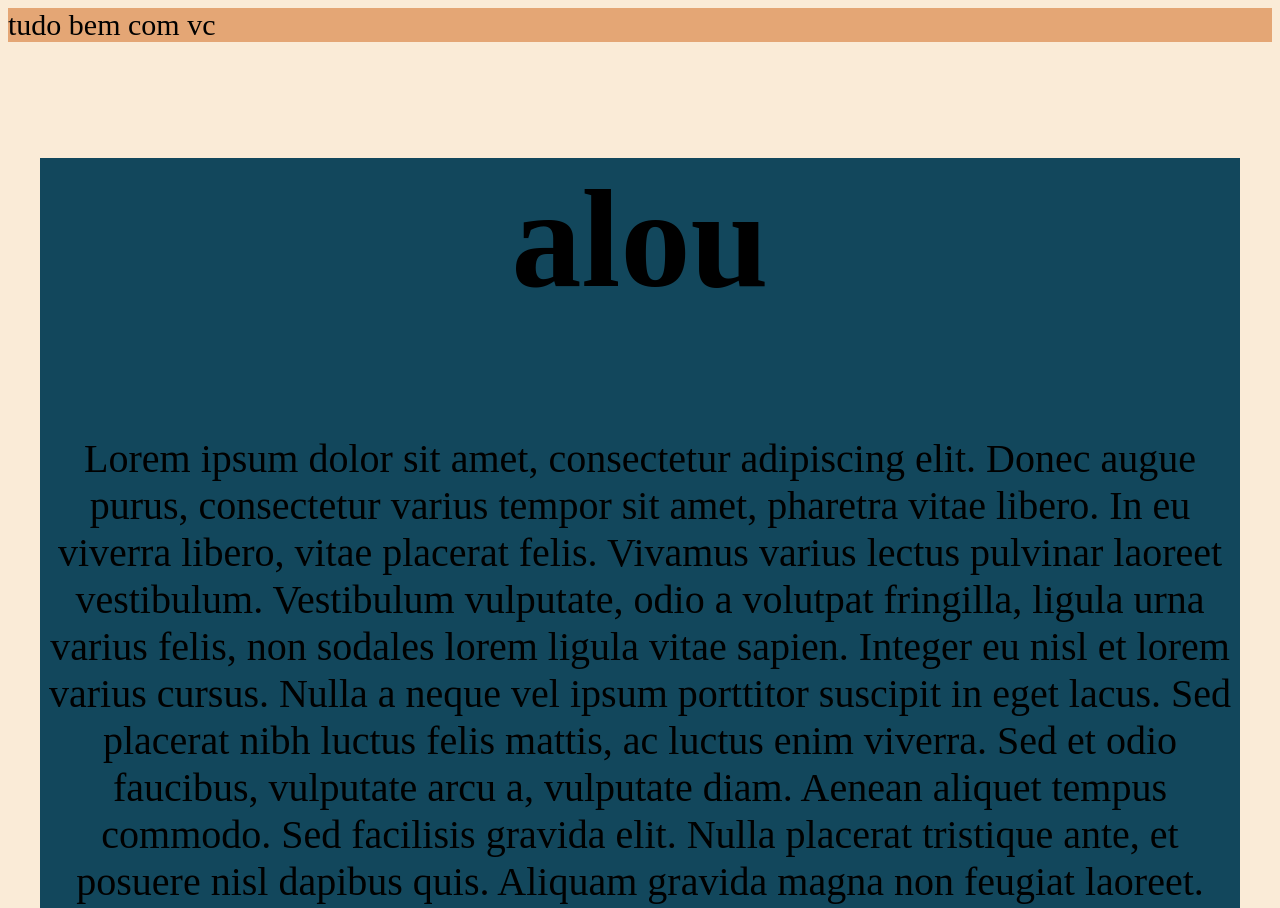
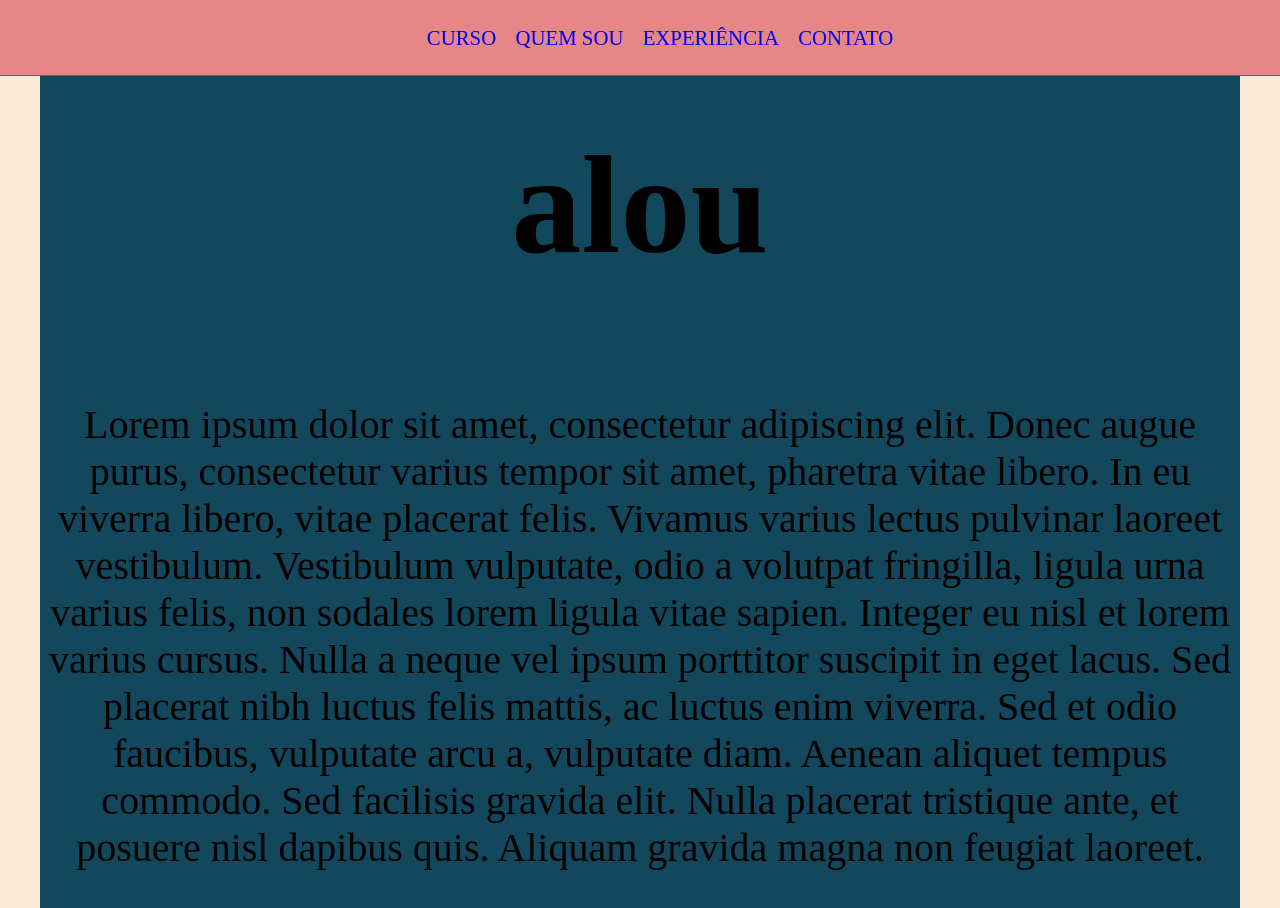
Before and after one commit to andrepieresan/landingpageV, a plain HTML site: page index.html in a window 1280 px wide. Shown: the top 908 px of the page. Drawn offline with Linux system fonts and the light colour scheme.

Commit message:
barra de menu

```diff
--- a/assets/css/style.css
+++ b/assets/css/style.css
@@ -1,28 +1,55 @@
+body {
+    background-color: antiquewhite;
+}
+
+p {
+    font-size: 40px;
+    text-align: center;
+}
+a {
+    text-decoration: none;
+}
+main {
+    margin: 0 auto;
+    max-width: 1200px;
+}
 .bg-white {
     background-color: #12475c;
 }
 .bg-blue {
     background-color: #28286db7;
 }
-nav {
-    background-color: #d2691e86;
-    font-size: 30px;
+.menu{
+    background-color: #e68686;
+    position: fixed;
+    top: 0;
+    left: 0;
+    right: 0;
+    width: 100%;
+    border-bottom: 1px solid #324147a4;
 }
-body {
-    background-color: antiquewhite;
+.header-content {
+    align-items: center;
+    display: flex;
+    justify-content: center;
 }
-h1 {
+.menu ul {
+    list-style: none;
+    display: flex;
+}
+.menu li a {
+    display: block;
+    padding: 0.6rem;
+    font-size: 1.3rem;
+    position: relative;
+}
+.title-content {
     font-size: 140px;
     text-align: center;
 }
-p {
-    font-size: 40px;
-    text-align: center;
+.sector{
+    display: flex;
 }
-main {
-    margin: 0 auto;
-    max-width: 1200px;
-}
-section{
+.section{
     min-height: 100vh;
 }
--- a/index.html
+++ b/index.html
@@ -9,24 +9,36 @@
     </head>
     <body>
         <header>
-            <nav>tudo bem com vc</nav>
+           <aside class="menu">
+            <section class="header-content">
+                <nav>
+                    <ul>
+                        <li><a href="#">CURSO</a></li>
+                        <li><a href="#">QUEM SOU</a></li>
+                        <li><a href="#">EXPERIÊNCIA</a></li>
+                        <li><a href="#">CONTATO</a></li>
+                    </ul>
+                </nav>
+            </section>
+           </aside>
         </header>
         <main>
-            <section class="bg-white">
-                <div id="intro content" ><h1>alou</h1>
+            <section class="bg-white sector">
+                <div class="section" >
+                    <h1 class="title-content">alou</h1>
                     <p>
                         Lorem ipsum dolor sit amet, consectetur adipiscing elit. Donec augue purus, consectetur varius tempor sit amet, pharetra vitae libero. In eu viverra libero, vitae placerat felis. Vivamus varius lectus pulvinar laoreet vestibulum. Vestibulum vulputate, odio a volutpat fringilla, ligula urna varius felis, non sodales lorem ligula vitae sapien. Integer eu nisl et lorem varius cursus. Nulla a neque vel ipsum porttitor suscipit in eget lacus. Sed placerat nibh luctus felis mattis, ac luctus enim viverra. Sed et odio faucibus, vulputate arcu a, vulputate diam. Aenean aliquet tempus commodo. Sed facilisis gravida elit. Nulla placerat tristique ante, et posuere nisl dapibus quis. Aliquam gravida magna non feugiat laoreet.</p>
                 </div>
             </section>
               <section class="bg-blue">
-                <div id="section2 content" >
-                    <h1>alore</h1>
+                <div class="section content" >
+                    <h1 class="title-content">alore</h1>
                     <p>Lorem ipsum dolor sit amet, consectetur adipiscing elit. Donec augue purus, consectetur varius tempor sit amet, pharetra vitae libero. In eu viverra libero, vitae placerat felis. Vivamus varius lectus pulvinar laoreet vestibulum. Vestibulum vulputate, odio a volutpat fringilla, ligula urna varius felis, non sodales lorem ligula vitae sapien. Integer eu nisl et lorem varius cursus. Nulla a neque vel ipsum porttitor suscipit in eget lacus. Sed placerat nibh luctus felis mattis, ac luctus enim viverra. Sed et odio faucibus, vulputate arcu a, vulputate diam. Aenean aliquet tempus commodo. Sed facilisis gravida elit. Nulla placerat tristique ante, et posuere nisl dapibus quis. Aliquam gravida magna non feugiat laoreet.</p>
                 </div>
             </section>
             <section class="bg-white">
-                <div id="section3 content" >
-                    <h1>alore</h1>
+                <div class="section content" >
+                    <h1 class="title-content">alore</h1>
                     <p>Lorem ipsum dolor sit amet, consectetur adipiscing elit. Donec augue purus, consectetur varius tempor sit amet, pharetra vitae libero. In eu viverra libero, vitae placerat felis. Vivamus varius lectus pulvinar laoreet vestibulum. Vestibulum vulputate, odio a volutpat fringilla, ligula urna varius felis, non sodales lorem ligula vitae sapien. Integer eu nisl et lorem varius cursus. Nulla a neque vel ipsum porttitor suscipit in eget lacus. Sed placerat nibh luctus felis mattis, ac luctus enim viverra. Sed et odio faucibus, vulputate arcu a, vulputate diam. Aenean aliquet tempus commodo. Sed facilisis gravida elit. Nulla placerat tristique ante, et posuere nisl dapibus quis. Aliquam gravida magna non feugiat laoreet.</p>
                 </div>
             </section>
```
